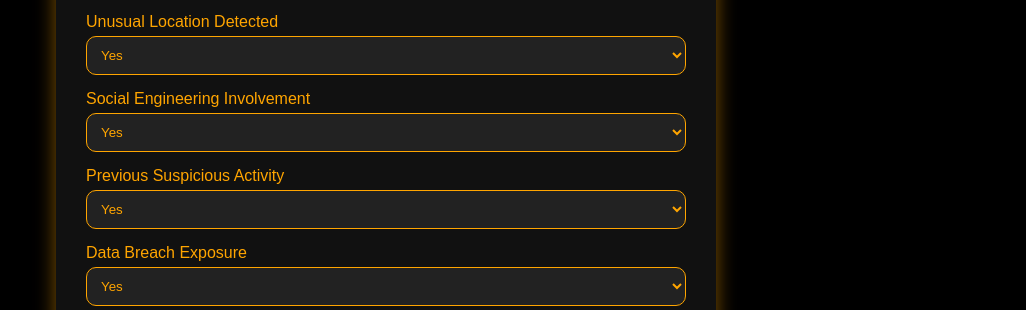
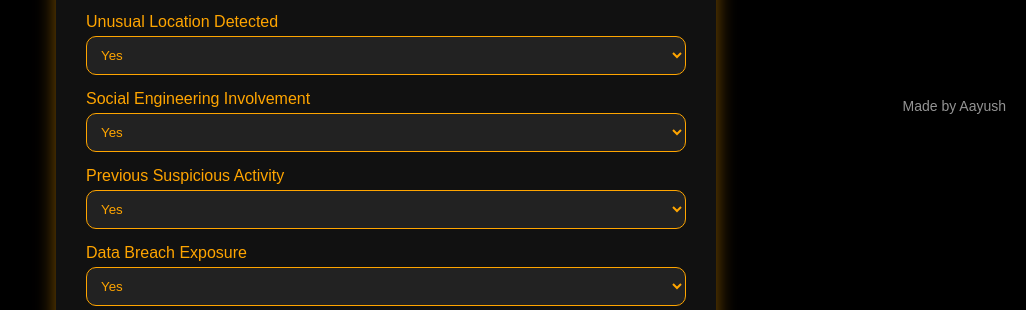
Before and after one commit to aayush93407/cyber_fraud_detection, a Flask app: page / in a window 1280 px wide. Shown: the part 676-986 px from the top of the page, without its empty margins (254-1280 px from the left). Run offline with Flask 3, Linux system fonts and the light colour scheme; parts of the project's set-up code (start-up, migrations or seed data) failed here and were passed over.

Commit message:
Update index.html

```diff
--- a/templates/index.html
+++ b/templates/index.html
@@ -46,6 +46,18 @@
             font-size: 16px;
             cursor: pointer;
         }
+        .footer {
+    position: fixed;
+    bottom: 10px;
+    right: 20px;
+    font-size: 14px;
+    color: lightgray;
+    opacity: 0.7;
+}
+.footer:hover {
+    opacity: 1;
+}
+
         button:hover {
             background-color: #ff8c00;
         }
@@ -107,5 +119,9 @@
             <button type="submit">Predict Fraud</button>
         </form>
     </div>
+    <div class="footer">
+    Made by Aayush
+</div>
+
 </body>
 </html>
```
